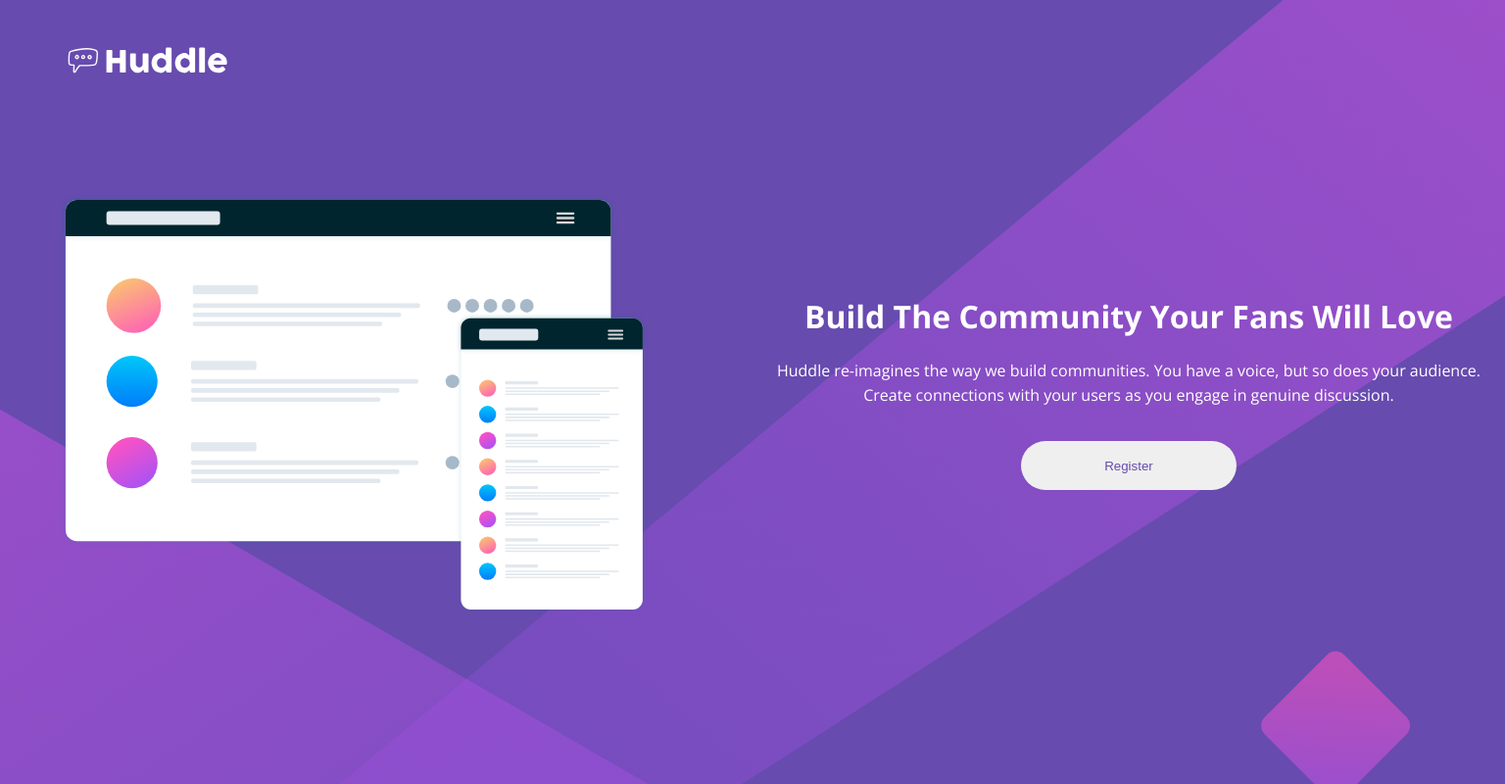
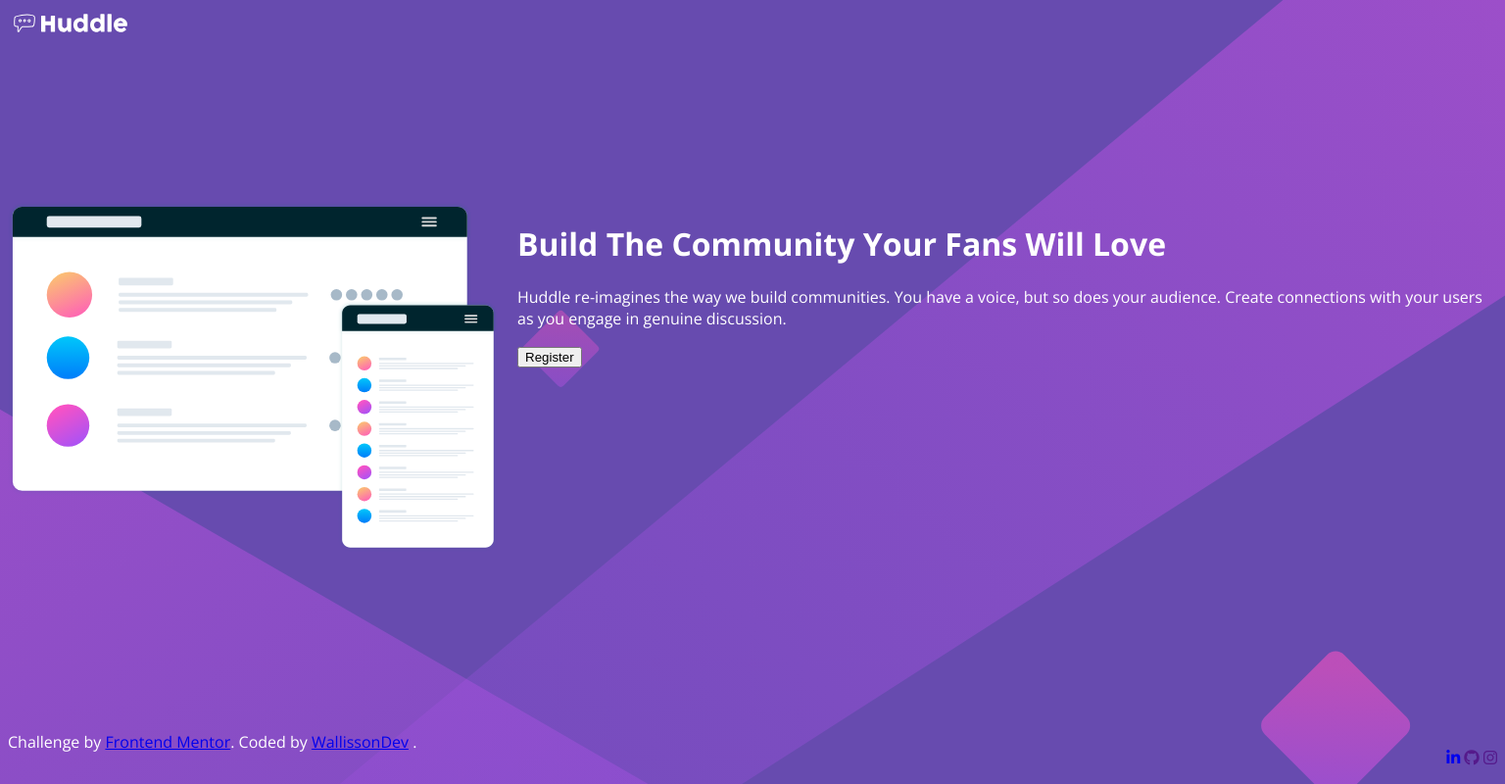
Before and after one commit to WallissonDev/frontend-mentor-huddle-landing-page, a plain HTML site: page index.html in a window 1536 px wide. Shown: the whole page at 98% size. Drawn offline with nearby package versions, Linux system fonts and the light colour scheme.

Commit message:
reorganização tags html

```diff
--- a/index.html
+++ b/index.html
@@ -9,32 +9,41 @@
   <script src="https://kit.fontawesome.com/b97051fb43.js" crossorigin="anonymous"></script>
 </head>
 <body>
+
+  <header id="logoContent">
+    <img src="images/logo.svg" alt="Logo-Huddle" width="125px" id="logoImage">
+  </header>
+
   <main id="fatherContainer">
-    <div id="imageContentLeft">
-      <img src="images/logo.svg" alt="Logo-Huddle" width="125px" id="logoImage">
+
       <img src="images/illustration-mockups.svg" alt="Mockups-Ilustration" width="300px" id="ilustrationImage">
-    </div>
+
     <div id="asideContent">
-      <h1>Build The Community Your Fans Will Love</h1>
-      <article id="textArticle">
+
+      <h1>
+        Build The Community Your Fans Will Love
+      </h1>
+
+      <p id="textContent">
         Huddle re-imagines the way we build communities. You have a voice, but so does your audience.
         Create connections with your users as you engage in genuine discussion.
-      </article>
+      </p>
+
       <div id="buttonContainer">
         <input type="button" value="Register" id="register-button"></input>
       </div>
-    </div>
   </main>
-  <footer>
-    <div class="footerDivLinks">
+
+  <footer id="socialMedia">
+    <p class="attribution">
+      Challenge by <a href="https://www.frontendmentor.io?ref=challenge" target="_blank">Frontend Mentor</a>.
+      Coded by <a href="https://github.com/WallissonDev">WallissonDev</a> .
+    </p>
+    <div id="mediaLinks">
       <a href="#" id="linkedin"><i class="fa-brands fa-linkedin-in"></i></a>
       <a href="" id="github"><i class="fa-brands fa-github"></i></i></a>
       <a href="" id="instagram"><i class="fa-brands fa-instagram"></i></a>
     </div>
-    <p class="attribution">
-      Challenge by <a href="https://www.frontendmentor.io?ref=challenge" target="_blank">Frontend Mentor</a>.
-      Coded by <a href="https://github.com/WallissonDev">WallissonDev</a> .
-    </p>
   </footer>
 
 </body>
--- a/style.css
+++ b/style.css
@@ -3,6 +3,13 @@
 
 
 body{
+    height: 97vh;
+    display: flex;
+
+    flex-direction: column;
+
+    justify-content: space-between;;
+
     color: white;
     font-family: "Open Sans", sans-serif;
 
@@ -12,100 +19,30 @@ body{
     background-color: hsl(257, 40%, 49%);
 }
 
+body::-webkit-scrollbar{
+    display: none;
+}
+
+header#logoContent{
+    display: flex;
+    align-self: flex-start;
+}
+
 main#fatherContainer{
     display: flex;
-    flex-direction: column;
-
+    align-content: center;
 }
 
 img#ilustrationImage{
-    padding-top: 15px;
-    align-self: center;
+    width: 500px;
+    padding-right: 20px;
 }
 
-article#textArticle{
-    line-height: 1.55em;
+footer#socialMedia{
+    display: flex;
+    justify-content: space-between;
+    align-items: flex-end;
 }
 
-div#buttonContainer{
-    display: flex;
-    padding: 35px;
-    justify-content: center;
-
+div#mediaLink{
 }
-
-input#register-button{
-    color: hsl(257, 40%, 49%);
-    border: none;
-    flex: 0 0 220px;
-    height: 50px;
-    border-radius: 70px;
-}
-
-h1, article{
-    text-align: center;
-}
-
-.attribution{
-    text-align: center;
-}
-
-.attribution > a{
-    text-decoration: none;
-    color: black;
-}
-
-.attribution > a:hover{
-    color: pink;
-}
-
-.footerDivLinks{
-    text-align: center;
-}
-
-.footerDivLinks > a{
-    border: 1px solid white;
-    padding: 7px;
-    border-radius: 100%;
-}
-
-.fa-brands{
-    color: white;
-}
-
-footer{
-    display: none;
-}
-
-@media screen and (min-width: 1440px) {
-    div#asideContent{
-        position: absolute;
-
-        left: 50%;
-        top: 35%;
-    }
-
-    h1{
-
-    }
-    div#imageContentLeft{
-        display: flex;
-        flex-direction: column;
-        justify-content: space-around;
-
-        position: absolute;
-
-        left: 4%;
-        top: 5%;
-    }
-
-    img#logoImage{
-        width: 175px;
-        top: 0%;
-        padding-bottom: 100px;
-    }
-
-    img#ilustrationImage{
-        width: 600px;
-    }
-}
```
